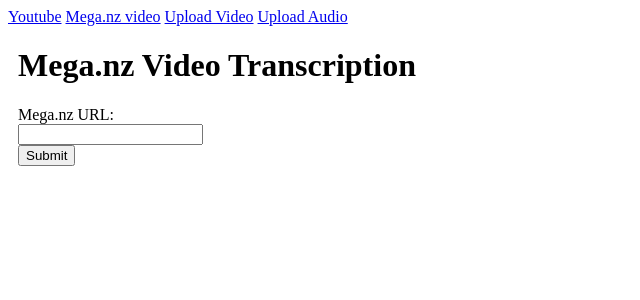
After one commit to VineetRoy1106/speech-to-text-whisper-v3, a Django app: page /meganzvideo/ in a window 1280 px wide. The commit adds this page. Shown: the top 300 px of the page, without its empty margins (0-640 px from the left). Run offline with Django 5.2, Linux system fonts and the light colour scheme.

Commit message:
added mega.nz code

```diff
--- a/templates/base.html
+++ b/templates/base.html
@@ -8,6 +8,7 @@
 <body>
     <nav>
         <a href="http://18.234.31.102:8000/youtube/">Youtube</a>
+        <a href="http://18.234.31.102:8000/meganzvideo/">Mega.nz video</a>
         <a href="http://18.234.31.102:8000/upload_video/">Upload Video</a>
         <a href="http://18.234.31.102:8000/">Upload Audio</a>
     </nav>
--- /dev/null
+++ b/templates/meganz.html
@@ -0,0 +1,21 @@
+{% extends 'base.html' %}
+
+{% block content %}
+
+<div style="display: flex;">
+
+
+
+    <div style="width: 50%; padding-left: 10px;">
+        <h1>Mega.nz Video Transcription</h1>
+        <form method="post" enctype="multipart/form-data" action="transcribemeganz">
+            {% csrf_token %}
+            <label for="youtube_url">Mega.nz URL:</label><br>
+            <input type="text" id="mega_url" name="mega_url" required><br>
+            <input type="submit" value="Submit">
+        </form>
+    </div>
+
+</div>
+
+{% endblock %}
--- a/transcribe/urls.py
+++ b/transcribe/urls.py
@@ -8,6 +8,8 @@ urlpatterns = [
     path('transcribe', views.transcribe_audio, name='transcribe1'),
     path('youtube/', views.youtube_upload, name='youtube_upload'),
     path('youtube/transcribeyt', views.transcribe_youtube, name='transcribe_youtube'),
+    path('meganzvideo/', views.meganz_upload_video, name='meganz_upload_video'),
+    path('meganzvideo/transcribemeganz', views.transcribe_meganz_video, name='transcribe_meganz_upload_video'),
     path('upload_video/', views.upload_video, name='upload_video'),
     path('upload_video/video_to_audio', views.video_to_audio, name='video_to_audio')
 
--- a/transcribe/views.py
+++ b/transcribe/views.py
@@ -2,7 +2,7 @@ from django.shortcuts import render
 from transformers import pipeline
 from pytube import YouTube
 import os
-
+import shutil
 # print("Instantiating the transcriber")
 # transcriber = pipeline("automatic-speech-recognition", model="openai/whisper-large-v3", device="cuda")
 # print("Loaded the transcriber")
@@ -143,53 +143,151 @@ def transcribe_youtube(request):
         return HttpResponse(f"<h1>{e}</h1>")
 
 
+
+
+
+
+
+
+
+
+
+
+
+
+
+
+
+
+
+
+
+
+
+
+
+# ...MEGA NZ
+
+def meganz_upload_video(request):
+    return render(request, 'meganz.html')
+
+def transcribe_meganz_video(request):
+    print("Bhai request aa gyi..........")
+    uid= uuid4().__str__()
+    nz_folder= f"dummy_nz/{uid}"
+    os.makedirs(nz_folder)
+    try:
+        if request.method == 'POST':
+            print("inside post")
+            mega_url = request.POST["mega_url"]
+            print(f"MEGA.nz URL: {mega_url}")
+
+            os.system(
+                f"mega-get {mega_url} {nz_folder}"
+            )
+
+            audio_file= f'media/{uid}.mp3'
+
+            # convert audio2video
+            video_file= f'{nz_folder}/{os.listdir(nz_folder)[0]}'
+            print(f"downloaded video file: {video_file}")
+            clip= mp.VideoFileClip(video_file)
+            clip.audio.write_audiofile(audio_file)
+
+
+
+
+
+            os.system(f"python whisper-diarization/diarize.py -a {audio_file} --whisper-model large-v3")
+            srt= f"{audio_file[:-4]}.srt"
+            txt= f"{audio_file[:-4]}.txt"
+            transcribed_text= ""
+            with open(txt) as f:
+                transcribed_text= f.read()
+
+            print(f"Transcribed Text: {transcribed_text}")
+            transcribed_text= transcribed_text.replace('\n', "<br>")
+
+            os.remove(audio_file)
+            os.remove(srt)
+            print(f"txt= {txt}")
+            os.remove(txt)
+
+
+            print("Bhai hogaya transcribe..........")
+            shutil.rmtree(nz_folder)
+            return render(request, 'success.html', {
+                "text": transcribed_text
+            })
+    except Exception as e:
+        shutil.rmtree(nz_folder)
+        return HttpResponse(f"<h1>{e}</h1>")
+
+
+
+
+
+
+
+
+
+
+
+
+
+
+
+
+
+
+
+
+
+
+
+
+
+
+
+
+
+
+
+
+
+
+
+
+
+
+
+
+
+
+
+
+
+
 import moviepy.editor as mp
 
 def upload_video(request):
     return render(request, 'video.html')
 
-import re
-
-def hi(request):
-    try:
-        if request.method == 'POST':
-            video = request.FILES["video"]
-            print(f"Video: {video}")
 
 
-            # Save the video file temporarily
-            video_file = Document.objects.create(
-                                        name=video.name,
-                                        file = video
-                                        )
 
-            print('starting video to audio')
 
-            video_path = os.path.join('media', video.name)
-            print(f"Video Path: {video_path}")
-            print( f"media/{video.name}")
 
-            # Convert the video to audio
-            clip = mp.VideoFileClip( f"media/{video.name}")
-            print("Accessed video")
 
-            clip.audio.write_audiofile(f"media/{video.name}")
 
-            print("audio mein convert hogayi")
-            # Transcribe the audio
-            transcribed_text = transcriber(f"media/{video.name}")['text']
 
-            print(f"Transcribed Text: {transcribed_text}")
 
-            # Remove the video and audio files
 
-            os.remove(f"media/{video.name}")
 
-            return render(request, 'success.html', {
-                "text":transcribed_text
-            })
-    except Exception as e:
-        return HttpResponse(f"<h1>{e}</h1>")
+
+
+
+
 
 import os
 from django.http import HttpResponse
--- a/yourproject/settings.py
+++ b/yourproject/settings.py
@@ -24,7 +24,7 @@ BASE_DIR = Path(__file__).resolve().parent.parent
 SECRET_KEY = 'django-insecure-vnaouh30sr@ei$+qc=&_uw&(i2tmjzp!eiqzcblx%!&^^m))kd'
 
 # SECURITY WARNING: don't run with debug turned on in production!
-DEBUG = True
+DEBUG = False
 
 ALLOWED_HOSTS = [
     "18.234.31.102",
```
Also changed, not shown: transcribe/utils.py (added, +14 -0 lines).
